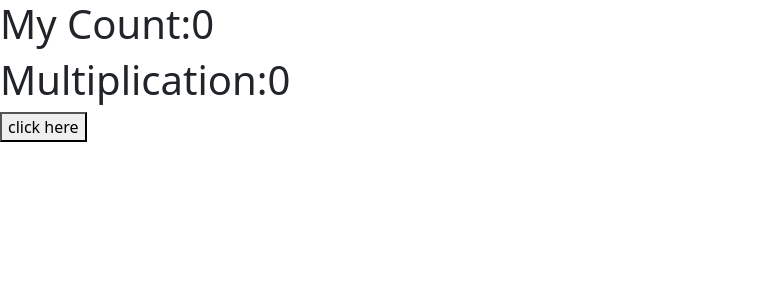
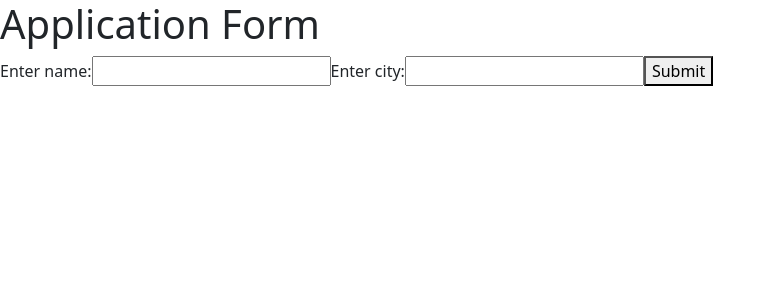
Before and after one commit to Kamlesh7049/React-Projects, a React (Vite) app in the folder reactjs/: page / in a window 1280 px wide. Shown: the top 300 px of the page, without its empty margins (0-776 px from the left). Built offline with nearby package versions, Linux system fonts and the light colour scheme.

Commit message:
useState

```diff
--- a/reactjs/src/App.jsx
+++ b/reactjs/src/App.jsx
@@ -1,18 +1,17 @@
-import {useState, useEffect} from "react"
-const App=()=>{
-  const [cnt,setCnt]=useState(0);
-  const [multi,setMulti]=useState(0)
-  useEffect(()=>{
-    setMulti(cnt*2)
-  } ,[cnt])
+import { useState } from "react";
+
+const App =()=>{
+  const [name,setName]=useState("");
+  const [city,setCity]=useState("")
   return(
+    <>
+    <h1>Application Form</h1>
+    Enter name:<input type="text" value={name} onChange={(e)=>{setName(e.target.value)}}/>
+    Enter city:<input type="text" value={city} onChange={(e)=>{setCity(e.target.value)}}/>
+    <button>Submit</button>
+    </>
 
-  <>
-  <h1>My Count:{cnt}</h1>
-  <h1>Multiplication:{multi}</h1>
-  <button onClick={()=>{setCnt(cnt+1)}}>click here</button>
+  )
 
-  </>
-  )
 }
 export default App;
```
Also changed, not shown: reactjs/src/Use Effect/demo.jsx (added, +54 -0 lines), reactjs/src/Use State/demo.jsx (+64 -20 lines).
